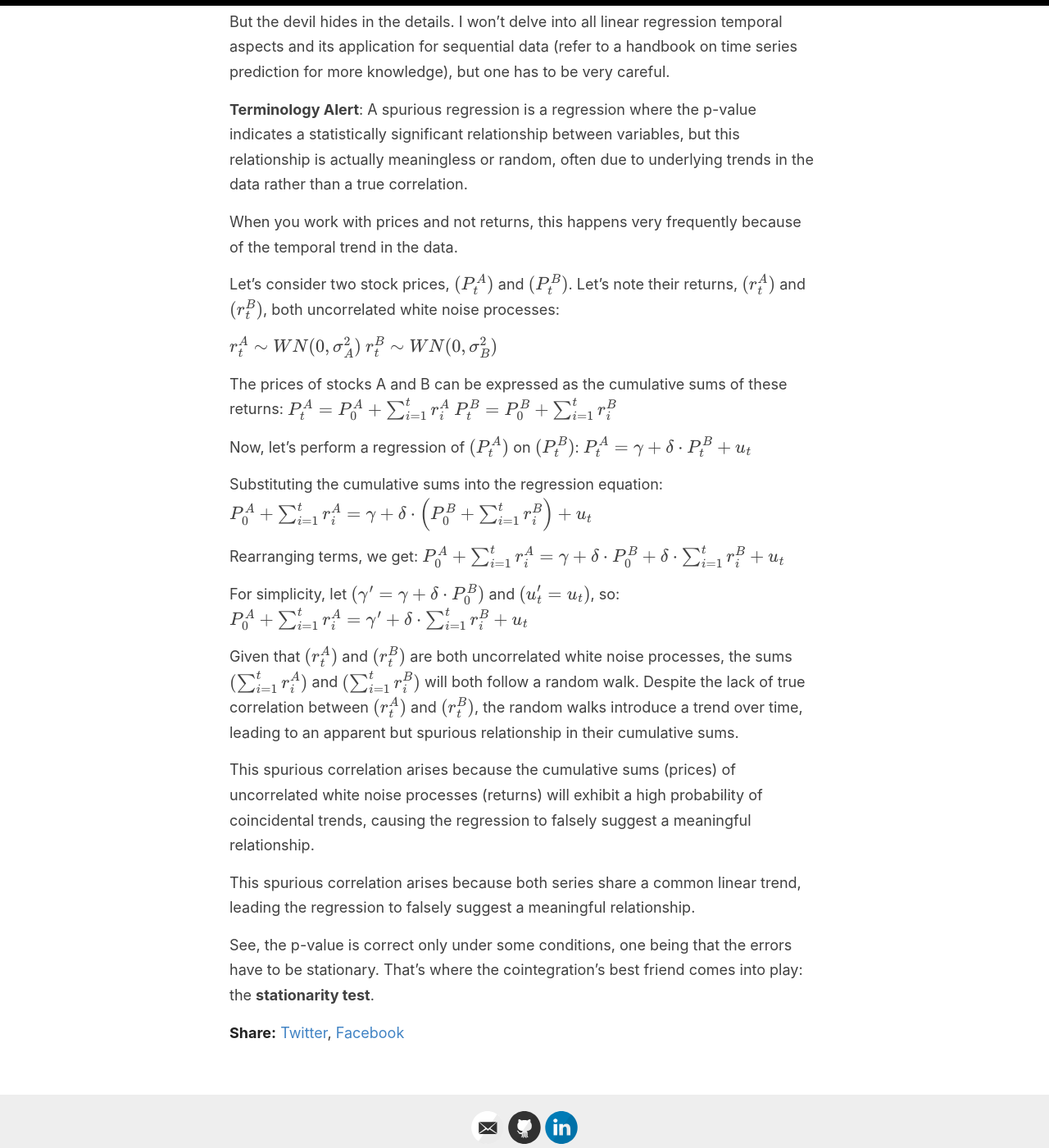
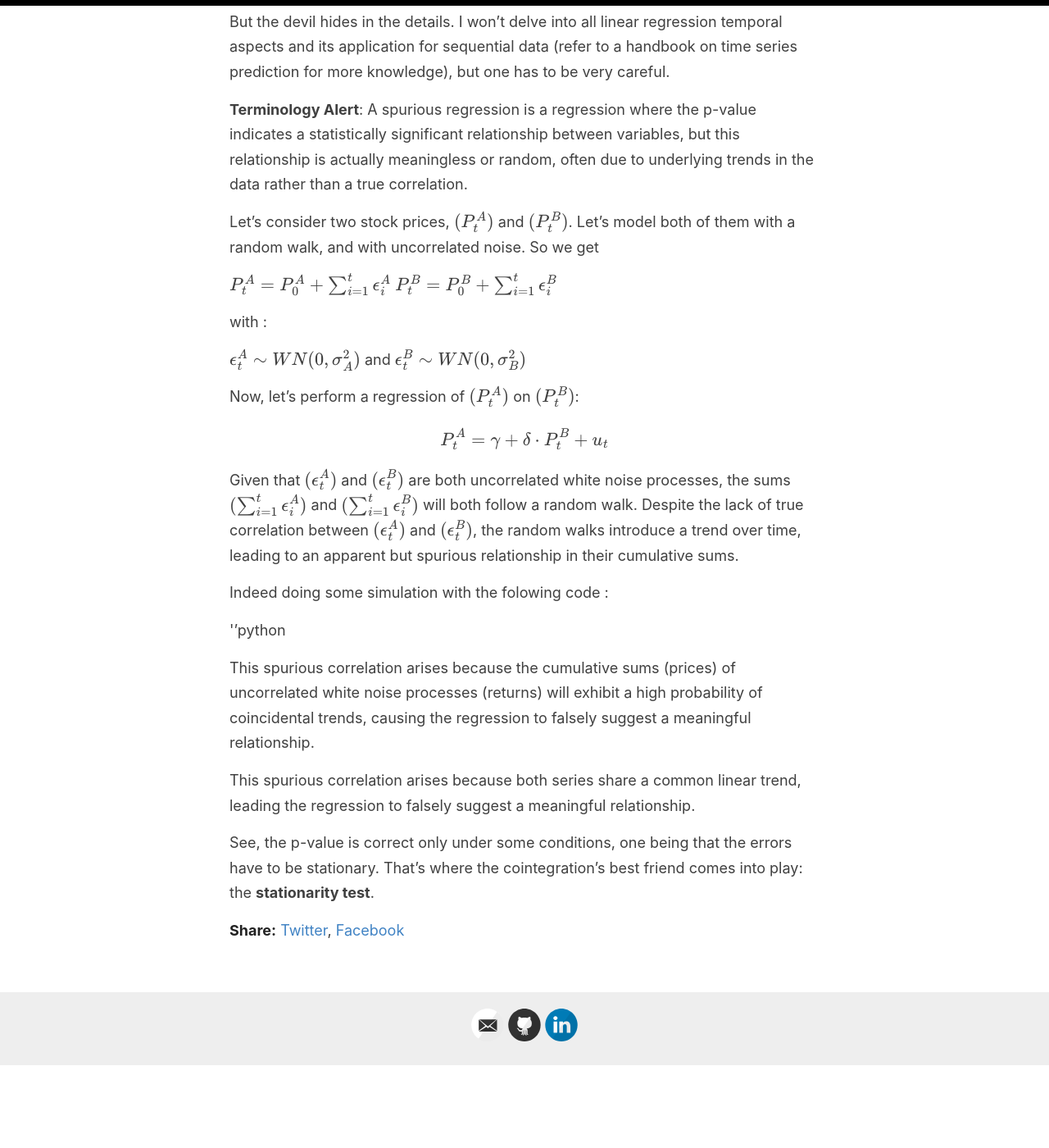
Before and after one commit to Zaltarba/blog, a Jekyll site: the page built from _posts/2024-06-22-IntroPairsTrading.md, in a window 1280 px wide and 1400 px high, scrolled down 2550 px. Shown: the whole window at 82% size. Built offline with Jekyll 4.4.1, drawn with Linux system fonts in a browser that asks for light colours; formulas are drawn with MathJax 3; after the commit the page ends 3850 px from its top, so only the background shows below that.

Commit message:
Update 2024-06-22-IntroPairsTrading.md

```diff
--- a/_posts/2024-06-22-IntroPairsTrading.md
+++ b/_posts/2024-06-22-IntroPairsTrading.md
@@ -58,31 +58,26 @@ But the devil hides in the details. I won't delve into all linear regression tem
 
 **Terminology Alert**: A spurious regression is a regression where the p-value indicates a statistically significant relationship between variables, but this relationship is actually meaningless or random, often due to underlying trends in the data rather than a true correlation.
 
-When you work with prices and not returns, this happens very frequently because of the temporal trend in the data.
+Let's consider two stock prices, $(P_t^A)$ and $(P_t^B)$. Let's model both of them with a random walk, and with uncorrelated noise. So we get
 
-Let's consider two stock prices, $(P_t^A)$ and $(P_t^B)$. Let's note their returns, $(r_t^A)$ and $(r_t^B)$, both uncorrelated white noise processes:
+$$P_t^A = P_0^A + \sum_{i=1}^{t} \epsilon_i^A$$
+$$P_t^B = P_0^B + \sum_{i=1}^{t} \epsilon_i^B$$
 
-$$r_t^A \sim WN(0, \sigma_A^2)$$
-$$r_t^B \sim WN(0, \sigma_B^2)$$
+with :
 
-The prices of stocks A and B can be expressed as the cumulative sums of these returns:
-$$P_t^A = P_0^A + \sum_{i=1}^{t} r_i^A$$
-$$P_t^B = P_0^B + \sum_{i=1}^{t} r_i^B$$
+$$\epsilon_t^A \sim WN(0, \sigma_A^2)$$
+and
+$$\epsilon_t^B \sim WN(0, \sigma_B^2)$$
 
 Now, let's perform a regression of $(P_t^A)$ on $(P_t^B)$:
+
 $$P_t^A = \gamma + \delta \cdot P_t^B + u_t$$
 
-Substituting the cumulative sums into the regression equation:
-$$P_0^A + \sum_{i=1}^{t} r_i^A = \gamma + \delta \cdot \left( P_0^B + \sum_{i=1}^{t} r_i^B \right) + u_t$$
+Given that $(\epsilon_t^A)$ and $(\epsilon_t^B)$ are both uncorrelated white noise processes, the sums $(\sum_{i=1}^{t} \epsilon_i^A)$ and $(\sum_{i=1}^{t} \epsilon_i^B)$ will both follow a random walk. Despite the lack of true correlation between $(\epsilon_t^A)$ and $(\epsilon_t^B)$, the random walks introduce a trend over time, leading to an apparent but spurious relationship in their cumulative sums.
 
-Rearranging terms, we get:
-$$P_0^A + \sum_{i=1}^{t} r_i^A = \gamma + \delta \cdot P_0^B + \delta \cdot \sum_{i=1}^{t} r_i^B + u_t$$
+Indeed doing some simulation with the folowing code :
 
-For simplicity, let $(\gamma' = \gamma + \delta \cdot P_0^B)$ and $(u_t' = u_t)$, so:
-$$P_0^A + \sum_{i=1}^{t} r_i^A = \gamma' + \delta \cdot \sum_{i=1}^{t} r_i^B + u_t
-$$
-
-Given that $(r_t^A)$ and $(r_t^B)$ are both uncorrelated white noise processes, the sums $(\sum_{i=1}^{t} r_i^A)$ and $(\sum_{i=1}^{t} r_i^B)$ will both follow a random walk. Despite the lack of true correlation between $(r_t^A)$ and $(r_t^B)$, the random walks introduce a trend over time, leading to an apparent but spurious relationship in their cumulative sums.
+''python
 
 This spurious correlation arises because the cumulative sums (prices) of uncorrelated white noise processes (returns) will exhibit a high probability of coincidental trends, causing the regression to falsely suggest a meaningful relationship.
 
```
